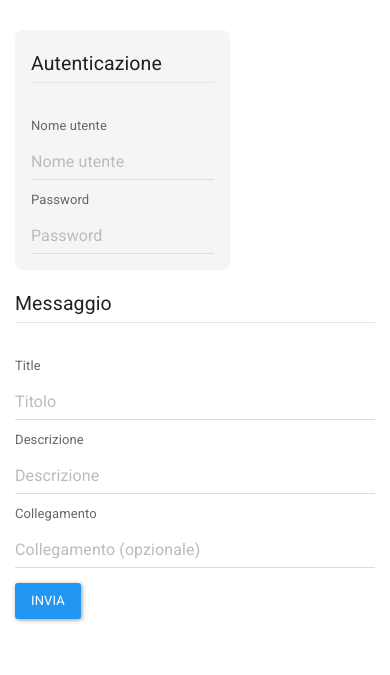
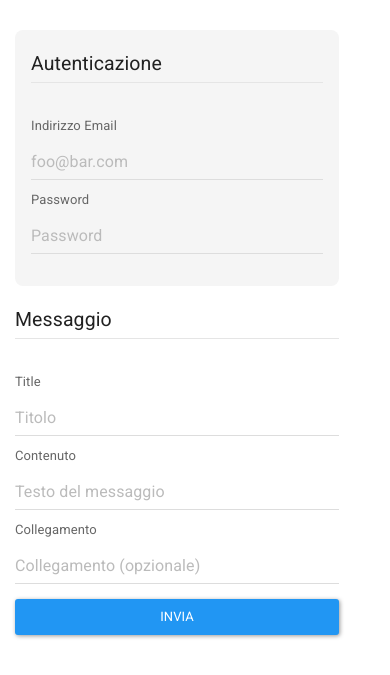
Before and after one commit to liceoArzignano/storyteller_bold, a Flask app: template templates/storyteller.html in a window 390 px wide. Shown: the part 212-887 px from the top of the page. Before the commit the page ends 835 px from the top, so only its background shows below. Run offline with Flask 2, Linux system fonts and the light colour scheme; the template is opened without the code that fills it, so the values that code supplies are empty; parts of the project's set-up code (start-up, migrations or seed data) failed here and were passed over.

Commit message:
Authenticate using firebase AUTH api
Signed-off-by: Joey <bevilacquajoey@gmail.com>

```diff
--- a/main.py
+++ b/main.py
@@ -6,12 +6,17 @@ import time
 
 
 class ReusableForm(Form):
-    username = StringField("Username:", validators=[validators.required()])
+    email = StringField("Email:", validators=[validators.required(), validators.email()])
     password = PasswordField("Password:", validators=[validators.required()])
 
     title = StringField("Title:", validators=[validators.required()])
     message = StringField("Message:", validators=[validators.required()])
     url = StringField("Url:", validators=[validators.URL])
+
+
+def message_with_signature(message: str, email: str):
+    user = email.split("@")[0]
+    return message + "\nInviato da " + user + "."
 
 
 DEBUG = True
@@ -24,32 +29,31 @@ app.config['SECRET_KEY'] = '74d41f27d661f11567a4abf2b6176a'
 def storyteller():
     form = ReusableForm(request.form)
 
-    print(form.errors)
     if request.method == "POST":
-        username = request.form["username"]
-        password = str(request.form["password"])
+        if form.validate():
+            email = request.form["email"]
+            password = str(request.form["password"])
+            login = firebase.login(email, password)
 
-        if form.validate():
-            auth = firebase.database_auth(username, password)
-
-            if auth == 0:
+            if login == 0:
                 news = News()
                 news.title = request.form["title"]
-                news.message = request.form["message"]
+                news.message = message_with_signature(request.form["message"], email)
                 news.url = request.form["url"]
                 news.date = time.strftime("%Y-%m-%d")
                 news.is_private = False
 
                 firebase.fcm(news, True)
+                print(news.message)
                 flash("Messaggio inviato con successo")
-            elif auth == 1:
+            if login == 1:
+                flash("Errore: nome utente o password errata")
+            elif login == 2:
                 flash("Errore: chiave API non definita")
-            elif auth == 2:
-                flash("Errore: nome utente non riconosciuto")
-            elif auth == 3:
-                flash("Errore: nome utente o password errata")
+            elif login == 3:
+                flash("Errore: account non valido")
         else:
-            flash("Errore: compila tutti i campi")
+            flash("Compila tutti i campi")
 
     return render_template("storyteller.html", form=form)
 
--- a/static/mytheme.css
+++ b/static/mytheme.css
@@ -10,6 +10,7 @@
 .auth-div {
     background-color: #f5f5f5;
     padding: 16px;
+    padding-bottom: 32px;
     border-color: #f5f5f5;
     border-radius: 8px;
     width: 40%;
@@ -39,12 +40,12 @@
 @media screen and (max-width: 480px) {
     .auth-div, .send-btn {
         float: none;
-        width: auto;
+        width: 90%;
     }
 
     .message-div {
         float: none;
-        width: auto;
+        width: 90%;
         padding-left: 0px;
     }
 
--- a/templates/storyteller.html
+++ b/templates/storyteller.html
@@ -19,8 +19,8 @@
                 <div class="auth-div">
                     <legend>Autenticazione</legend>
 
-                    <label for="username" class="input-label">Nome utente</label>
-                    <input type="text" class="form-control" id="username" name="username" placeholder="Nome utente">
+                    <label for="email" class="input-label">Indirizzo Email</label>
+                    <input type="email" class="form-control" id="email" name="email" placeholder="foo@bar.com">
                     <label for="password" class="input-label">Password</label>
                     <input type="password" class="form-control" id="password" name="password" placeholder="Password">
                 </div>
@@ -30,8 +30,8 @@
 
                     <label for="title" class="input-label">Title</label>
                     <input type="text" class="form-control" id="title" name="title" placeholder="Titolo">
-                    <label for="message" class="input-label">Descrizione</label>
-                    <input type="text" class="form-control" id="message" name="message" placeholder="Descrizione">
+                    <label for="message" class="input-label">Contenuto</label>
+                    <input type="text" class="form-control" id="message" name="message" placeholder="Testo del messaggio">
                     <label for="url" class="input-label">Collegamento</label>
                     <input type="url" class="form-control" id="url" name="url" placeholder="Collegamento (opzionale)">
                 </div>
```
Also changed, not shown: firebase.py (+33 -37 lines).
